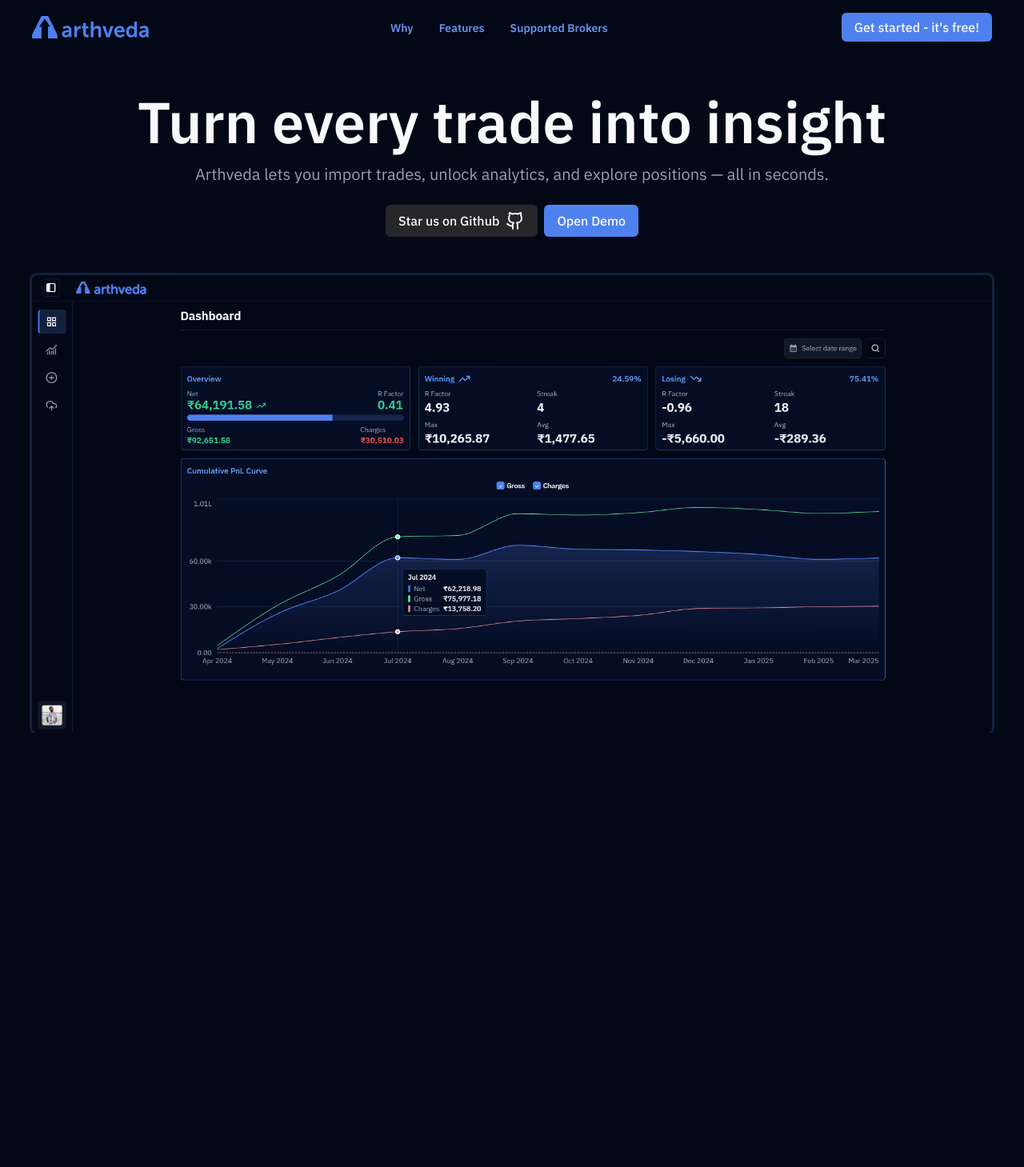
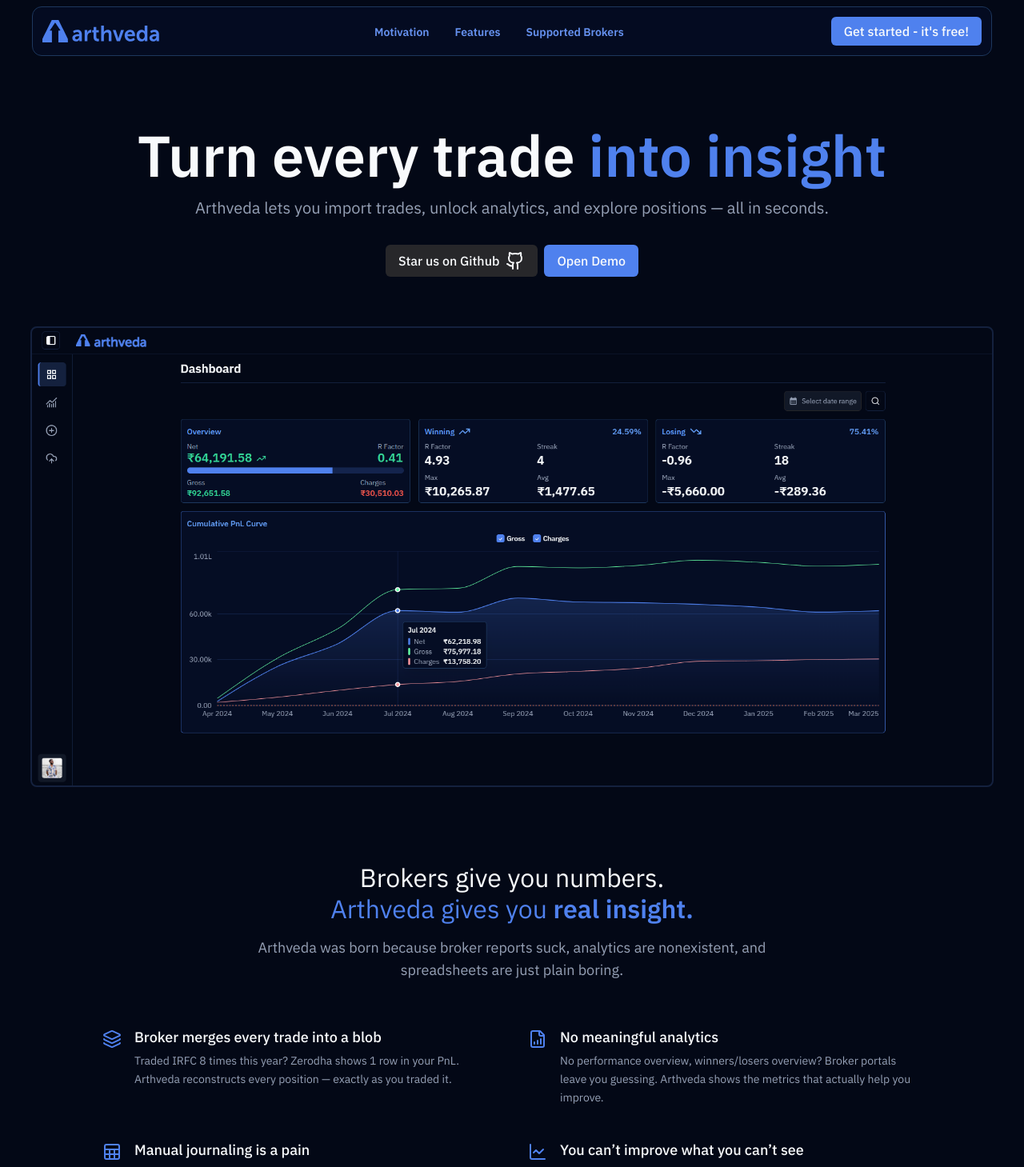
Before and after one commit to MudgalLabs/arthveda_landing, a Next.js app: page / in a window 1280 px wide. Shown: the top 1459 px of the page at 80% size. Before the commit the page ends 916 px from the top, so only its background shows below. Built offline with nearby package versions, Linux system fonts and the light colour scheme.

Commit message:
feat: motivation section

```diff
--- a/app/globals.css
+++ b/app/globals.css
@@ -66,7 +66,7 @@ body {
 }
 
 a {
-    @apply text-link font-content text-sm font-semibold underline-offset-4 hover:underline;
+    @apply text-link font-content text-sm font-semibold underline-offset-5 hover:underline;
 }
 
 button {
--- a/app/layout.tsx
+++ b/app/layout.tsx
@@ -21,7 +21,7 @@ export default function RootLayout({
     return (
         <html lang="en">
             <body
-                className={`${ibmPlexSans.variable}  antialiased w-full h-dvh flex justify-center p-4`}
+                className={`${ibmPlexSans.variable}  antialiased w-full flex justify-center px-4`}
             >
                 <div className="w-full max-w-[1200px]">{children}</div>
             </body>
--- a/app/page.tsx
+++ b/app/page.tsx
@@ -1,14 +1,17 @@
 import Navbar from "@/components/navbar";
 import Hero from "@/components/hero";
+import Movtivation from "@/components/motivation";
+import Features from "@/components/features";
+import SupportedBrokers from "@/components/supported_brokers";
 
 export default function Home() {
     return (
-        <div>
+        <div className="space-y-12 md:space-y-24">
             <Navbar />
-
-            <div className="h-6 md:h-14" />
-
             <Hero />
+            <Movtivation />
+            <Features />
+            <SupportedBrokers />
         </div>
     );
 }
--- /dev/null
+++ b/components/features.tsx
@@ -0,0 +1,3 @@
+export default function Features() {
+    return <h1>Features</h1>;
+}
--- a/components/hero.tsx
+++ b/components/hero.tsx
@@ -7,19 +7,20 @@ export default function Hero() {
     return (
         <main>
             <h1 className="text-[28px] text-center md:text-5xl lg:text-7xl font-medium lg:font-semibold">
-                Turn every trade into insight
+                Turn every trade{" "}
+                <span className="text-primary">into insight</span>
             </h1>
 
-            <div className="h-2 md:h-4" />
+            <div className="md:h-4" />
 
             <p className="text-center text-sm md:text-base lg:text-xl text-foreground-muted">
                 Arthveda lets you import trades, unlock analytics, and explore
                 positions — all in seconds.
             </p>
 
-            <div className="h-6" />
+            <div className="h-8" />
 
-            <div className="flex justify-center gap-x-2">
+            <div className="[&_button]:w-full [&_button]:sm:w-fit flex justify-center gap-x-2">
                 <Button variant="secondary">
                     Star us on Github <Github />
                 </Button>
@@ -27,14 +28,14 @@ export default function Hero() {
                 <Button>Open Demo</Button>
             </div>
 
-            <div className="h-12" />
+            <div className="h-16" />
 
             <Image
                 src="/images/dashboard.png"
                 alt="Arthveda Dashboard"
                 width={1200}
                 height={400}
-                className="w-full h-auto  outline-1 md:outline-3 outline-accent-muted rounded-none md:rounded-md"
+                className="w-full h-auto outline-1 md:outline-2 hover:outline-accent outline-accent-muted rounded-none md:rounded-md transition-all duration-300 ease-in-out"
                 loading="lazy"
             />
         </main>
--- /dev/null
+++ b/components/motivation.tsx
@@ -0,0 +1,76 @@
+import { Layers3, FileBarChart, Sheet, LineChart } from "lucide-react";
+
+export default function Motivation() {
+    return (
+        <section id="motivation">
+            <div className="text-center mb-14">
+                <h2 className="text-3xl md:big-heading font-normal!">
+                    Brokers give you numbers.
+                    <br className="hidden md:block" />
+                    <span className="text-primary">
+                        {" "}
+                        Arthveda gives you <br className="sm:hidden" />
+                        <span className="font-semibold">real insight.</span>
+                    </span>
+                </h2>
+
+                <p className="mt-4 text-base md:text-lg text-foreground-muted max-w-2xl mx-auto">
+                    Arthveda was born because broker reports suck, analytics are
+                    nonexistent, and spreadsheets are just plain boring.
+                </p>
+            </div>
+
+            <div className="max-w-5xl mx-auto grid gap-10 md:grid-cols-2">
+                <MotivationCard
+                    icon={<Layers3 className="h-6 w-6 text-primary" />}
+                    title="Broker merges every trade into a blob"
+                    text="Traded IRFC 8 times this year? Zerodha shows 1 row in your PnL. Arthveda reconstructs every position — exactly as you traded it."
+                />
+
+                <MotivationCard
+                    icon={<FileBarChart className="h-6 w-6 text-primary" />}
+                    title="No meaningful analytics"
+                    text="No performance overview, winners/losers overview? Broker portals leave you guessing. Arthveda shows the metrics that actually help you improve."
+                />
+
+                <MotivationCard
+                    icon={<Sheet className="h-6 w-6 text-primary" />}
+                    title="Manual journaling is a pain"
+                    text="Spreadsheets are slow, boring, and kill momentum. Arthveda imports trades in seconds from broker. Sync feature is coming soon."
+                />
+
+                <MotivationCard
+                    icon={<LineChart className="h-6 w-6 text-primary" />}
+                    title="You can’t improve what you can’t see"
+                    text="When did you perform well? What’s your average R? Are your losses growing? Arthveda turns your trading data into a story."
+                />
+            </div>
+        </section>
+    );
+}
+
+/* ---------- Small reusable card ---------- */
+function MotivationCard({
+    icon,
+    title,
+    text,
+}: {
+    icon: React.ReactNode;
+    title: string;
+    text: string;
+}) {
+    return (
+        <div className="flex gap-4">
+            {/* icon */}
+            <div className="shrink-0 mt-1">{icon}</div>
+
+            {/* copy */}
+            <div>
+                <h3 className="text-lg font-medium mb-1">{title}</h3>
+                <p className="text-sm text-foreground-muted leading-relaxed">
+                    {text}
+                </p>
+            </div>
+        </div>
+    );
+}
--- a/components/navbar.tsx
+++ b/components/navbar.tsx
@@ -11,8 +11,9 @@ export default function Navbar() {
     const [menuOpen, setMenuOpen] = useState(false);
 
     return (
-        <nav className="relative">
-            <ul className="w-full flex justify-between items-center pb-2">
+        <nav className="sticky top-2 z-50  border-1 rounded-md sm:rounded-xl border-surface-border p-3 backdrop-blur-md backdrop-saturate-150 bg-surface-bg/80 ">
+            <div className="relative">
+                <ul className="w-full flex justify-between items-center">
                     {/* Branding */}
                     <div>
                         <li className="w-fit">
@@ -31,13 +32,15 @@ export default function Navbar() {
                     {/* Desktop Nav */}
                     <div className="hidden md:flex flex-x gap-x-8 items-center">
                         <li>
-                        <Link href="#why">Why</Link>
+                            <Link href="#motivation">Motivation</Link>
                         </li>
                         <li>
                             <Link href="#features">Features</Link>
                         </li>
                         <li>
-                        <Link href="#supported-brokers">Supported Brokers</Link>
+                            <Link href="#supported-brokers">
+                                Supported Brokers
+                            </Link>
                         </li>
                     </div>
 
@@ -49,28 +52,31 @@ export default function Navbar() {
 
                     <div className="md:hidden flex items-center ml-auto">
                         <Button
-                        variant="outline"
+                            variant="ghost"
                             aria-label="Open menu"
                             onClick={() => setMenuOpen((v) => !v)}
                             className="size-9"
                         >
-                        {menuOpen ? <X size={20} /> : <Menu size={20} />}
+                            {menuOpen ? <X size={24} /> : <Menu size={24} />}
                         </Button>
                     </div>
                 </ul>
 
                 {/* Mobile Dropdown */}
                 <div
-                className={`md:hidden absolute top-full left-0 w-full bg-surface-bg border border-surface-border shadow-lg z-50 transition-all duration-300 ease-out rounded-md will-change-transform ${
+                    className={`md:hidden absolute top-11 left-0 w-full bg-surface-bg border border-surface-border shadow-lg z-50 transition-all duration-300 ease-out rounded-md will-change-transform ${
                         menuOpen
                             ? "opacity-100 pointer-events-auto translate-y-0 scale-100"
                             : "opacity-0 pointer-events-none -translate-y-2 scale-[0.98]"
                     }`}
                 >
-                <ul className="flex flex-col gap-y-2 px-6 py-4">
+                    <ul className="flex flex-col gap-y-2 px-4 py-4">
                         <li>
-                        <Link href="#why" onClick={() => setMenuOpen(false)}>
-                            Why
+                            <Link
+                                href="#motivation"
+                                onClick={() => setMenuOpen(false)}
+                            >
+                                Motivation
                             </Link>
                         </li>
                         <li>
@@ -99,6 +105,7 @@ export default function Navbar() {
                         </li>
                     </ul>
                 </div>
+            </div>
         </nav>
     );
 }
--- /dev/null
+++ b/components/section_header.tsx
@@ -0,0 +1,16 @@
+export default function SectionHeader({
+    title,
+    description,
+}: {
+    title: string;
+    description?: string;
+}) {
+    return (
+        <div className="text-center">
+            <h2 className="big-heading font-semibold">{title}</h2>
+            {description && (
+                <p className="text-foreground-muted">{description}</p>
+            )}
+        </div>
+    );
+}
--- /dev/null
+++ b/components/supported_brokers.tsx
@@ -0,0 +1,3 @@
+export default function SupportedBrokers() {
+    return <h1>Supported Brokers</h1>;
+}
```
Lines whose indentation alone changed are shown as unchanged.
